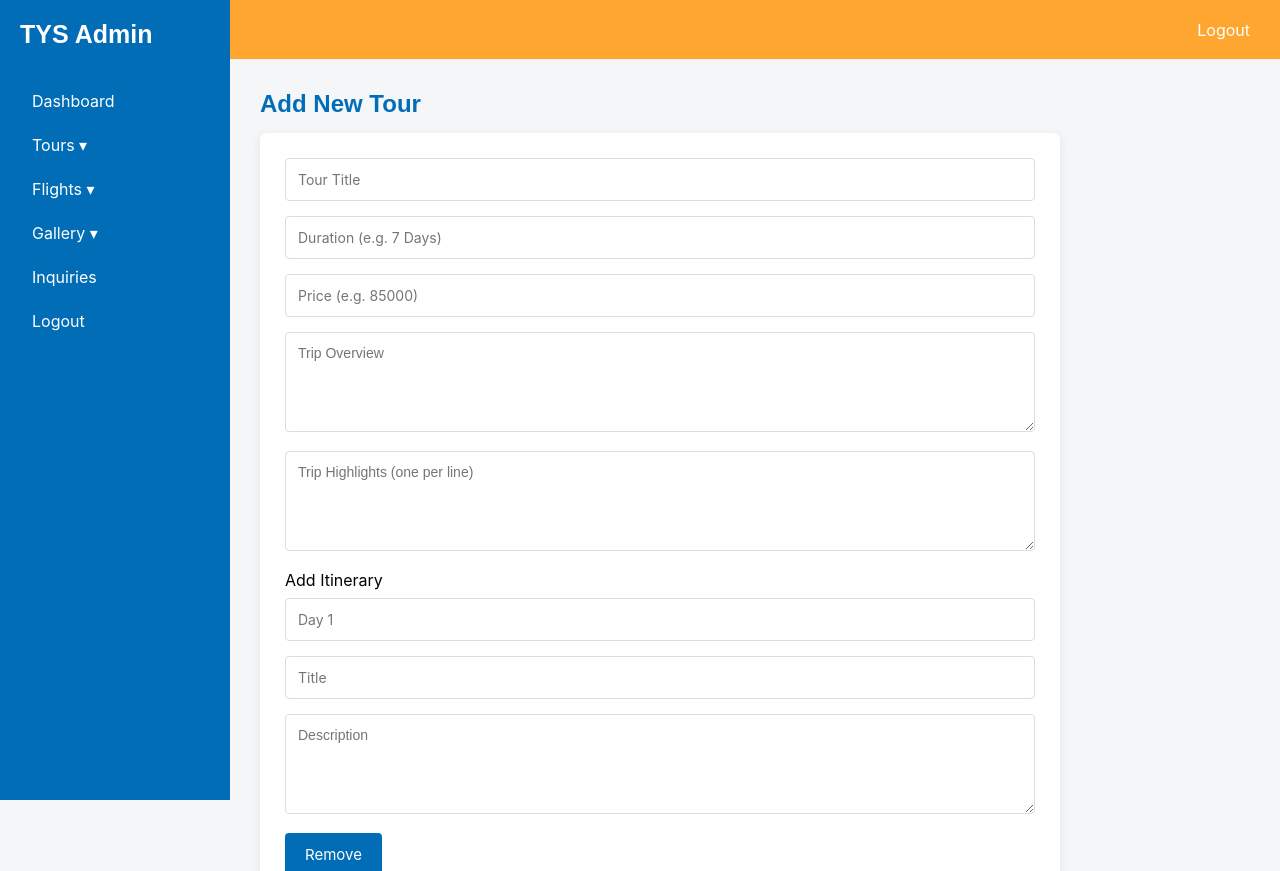
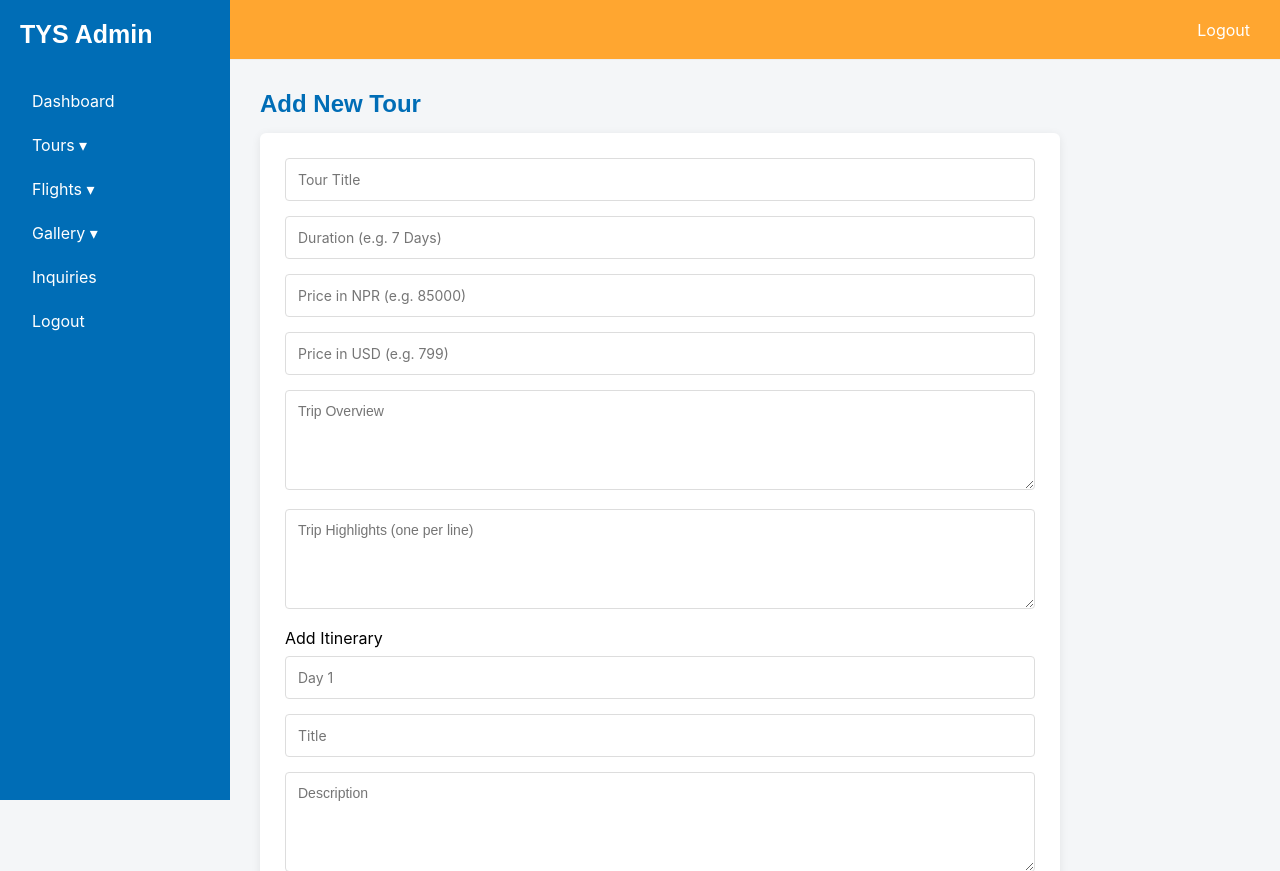
Before and after one commit to takeyourseatco/takeyourseat, a PHP site: page /admin/add-tour.php in a window 1280 px wide. Shown: the top 871 px of the page. Run offline with PHP 8.4, Linux system fonts and the light colour scheme; a user stored in the database is signed in.

Commit message:
Add price_usd field to tour submission form

```diff
--- a/admin/add-tour.php
+++ b/admin/add-tour.php
@@ -9,6 +9,7 @@ if (isset($_POST['submit'])) {
     $title      = $_POST['title'];
     $duration   = $_POST['duration'];
     $price      = $_POST['price'];
+    $price_usd = $_POST['price_usd'];
     $overview   = $_POST['overview'];
     $highlights = $_POST['highlights'];
     $includes   = $_POST['includes'];
@@ -36,23 +37,23 @@ if (isset($_POST['submit'])) {
     /* INSERT TOUR */
     $stmt = $conn->prepare("
         INSERT INTO tours
-        (title, duration, price, overview, highlights, includes, excludes, banner_image, pdf_file, status, is_popular)
+        (title, duration, price, price_usd, overview, highlights, includes, excludes, banner_image, pdf_file, status)
         VALUES (?, ?, ?, ?, ?, ?, ?, ?, ?, ?, ?)
     ");
 
     $stmt->bind_param(
-    "ssdssssssii",
+    "sddsssssssi",
     $title,
     $duration,
-    $price,
+    $price,        // NPR
+    $price_usd,    // USD
     $overview,
     $highlights,
     $includes,
     $excludes,
     $banner,
     $pdf,
-    $status,
-    $is_popular
+    $status
     );
 
     if ($stmt->execute()) {
@@ -106,7 +107,9 @@ if (isset($_POST['submit'])) {
 
     <input type="text" name="title" placeholder="Tour Title" required>
     <input type="text" name="duration" placeholder="Duration (e.g. 7 Days)" required>
-    <input type="number" step="0.01" name="price" placeholder="Price (e.g. 85000)" required>
+    <input type="number" step="0.01" name="price" placeholder="Price in NPR (e.g. 85000)" required>
+    <input type="number" step="0.01" name="price_usd" placeholder="Price in USD (e.g. 799)">
+
 
     <textarea name="overview" placeholder="Trip Overview" required></textarea>
     <textarea name="highlights" placeholder="Trip Highlights (one per line)" required></textarea>
```
